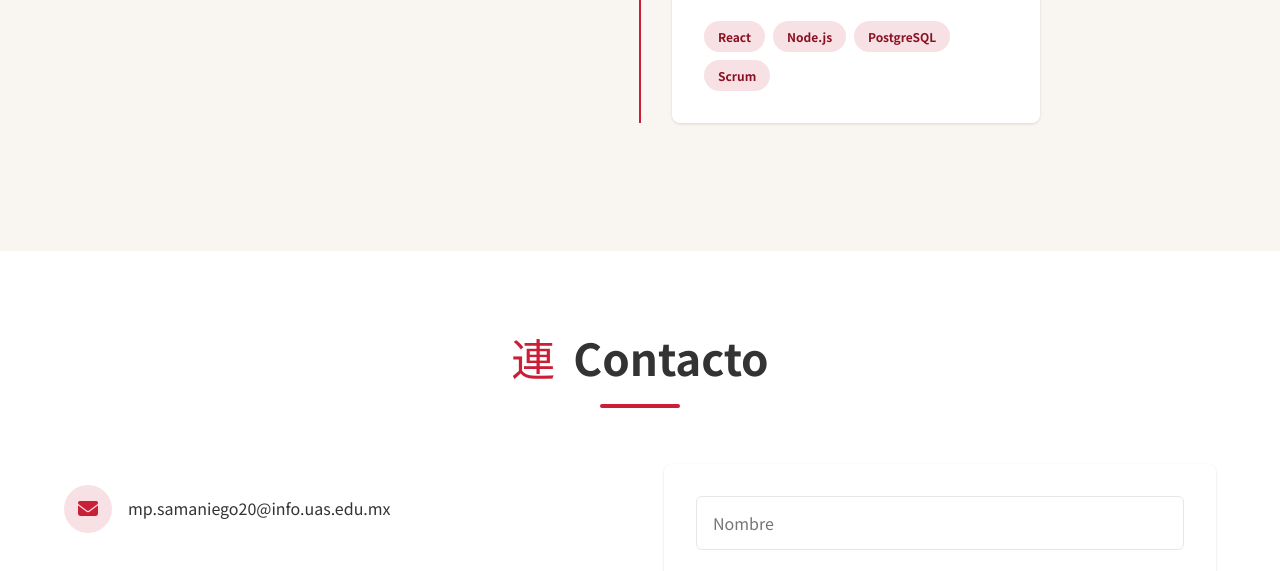
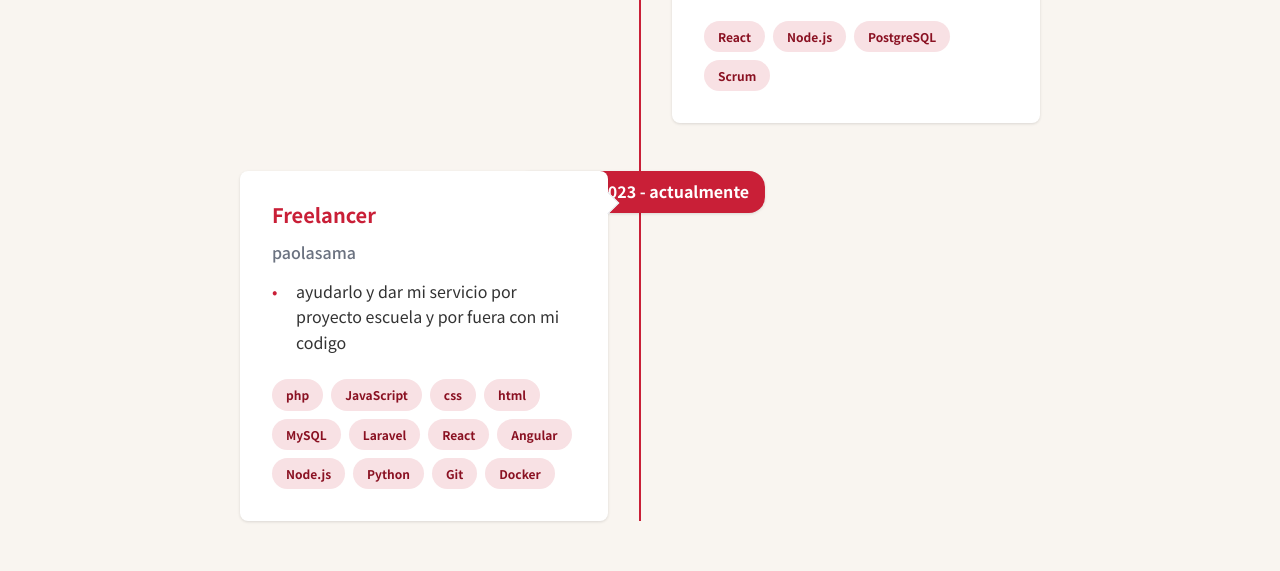
Before and after one commit to paolasama/personal, a plain HTML site: page frontend/index.html in a window 1280 px wide. Shown: the part 3895-4466 px from the top of the page. Drawn offline with Linux system fonts and the light colour scheme.

Commit message:
Experiencia

```diff
--- a/frontend/index.html
+++ b/frontend/index.html
@@ -301,6 +301,33 @@
             </div>
           </div>
         </div>
+        <!-- Experiencia 2 -->
+        <div class="timeline-item">
+          <div class="timeline-date">octubre-2023 - actualmente</div>
+          <div class="timeline-content">
+            <h3>Freelancer</h3>
+            <h4>paolasama</h4>
+            <ul>
+              <li>ayudarlo y dar mi servicio por proyecto escuela y por fuera con mi codigo</li>
+            </ul>
+            <div class="timeline-tech">
+              <span>php</span>
+              <span>JavaScript</span>
+              <span>css</span>
+              <span>html</span>
+              <span>MySQL</span>
+              <span>Laravel</span>
+              <span>React</span>
+              <span>Angular</span>
+              <span>Node.js</span>
+              <span>Python</span>
+              <span>Git</span>
+              <span>Docker</span>
+            </div>
+          </div>
+        </div>
+
+        </div>
       </div>
     </div>
   </section>
```
